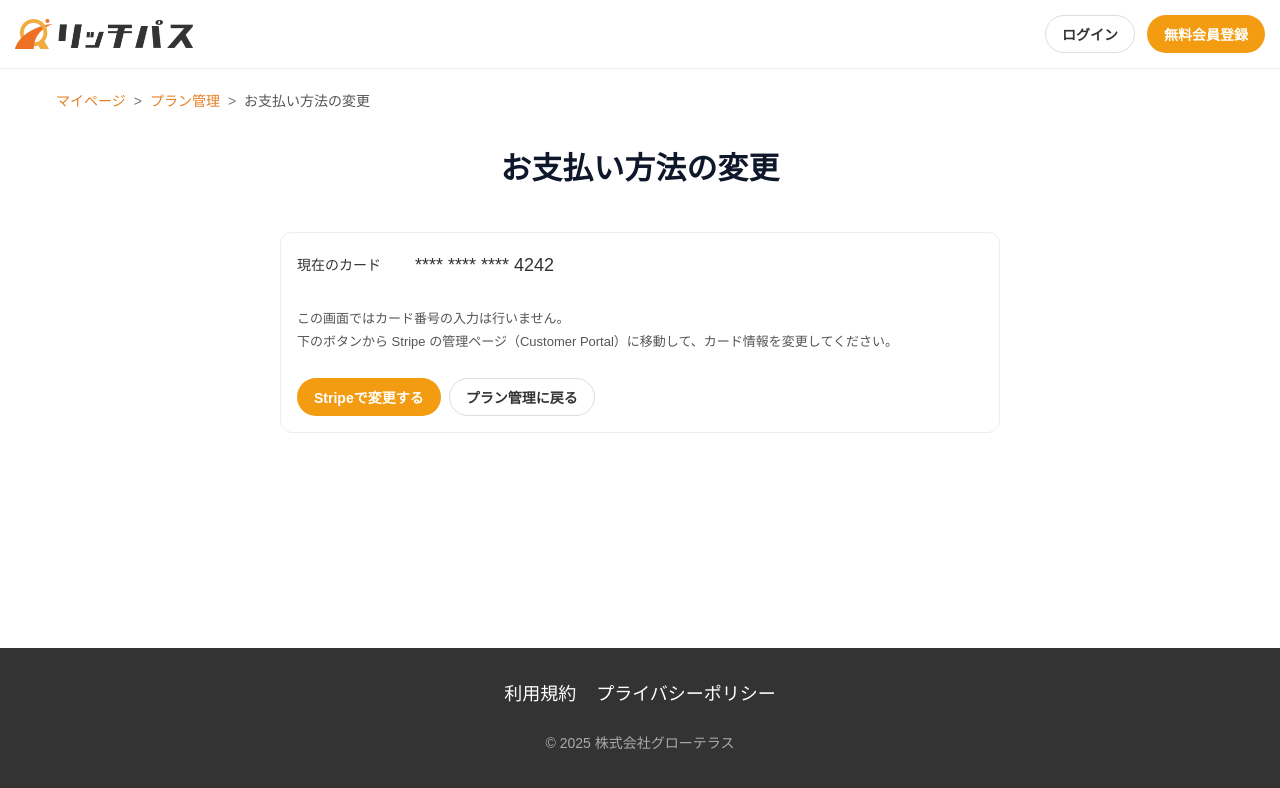
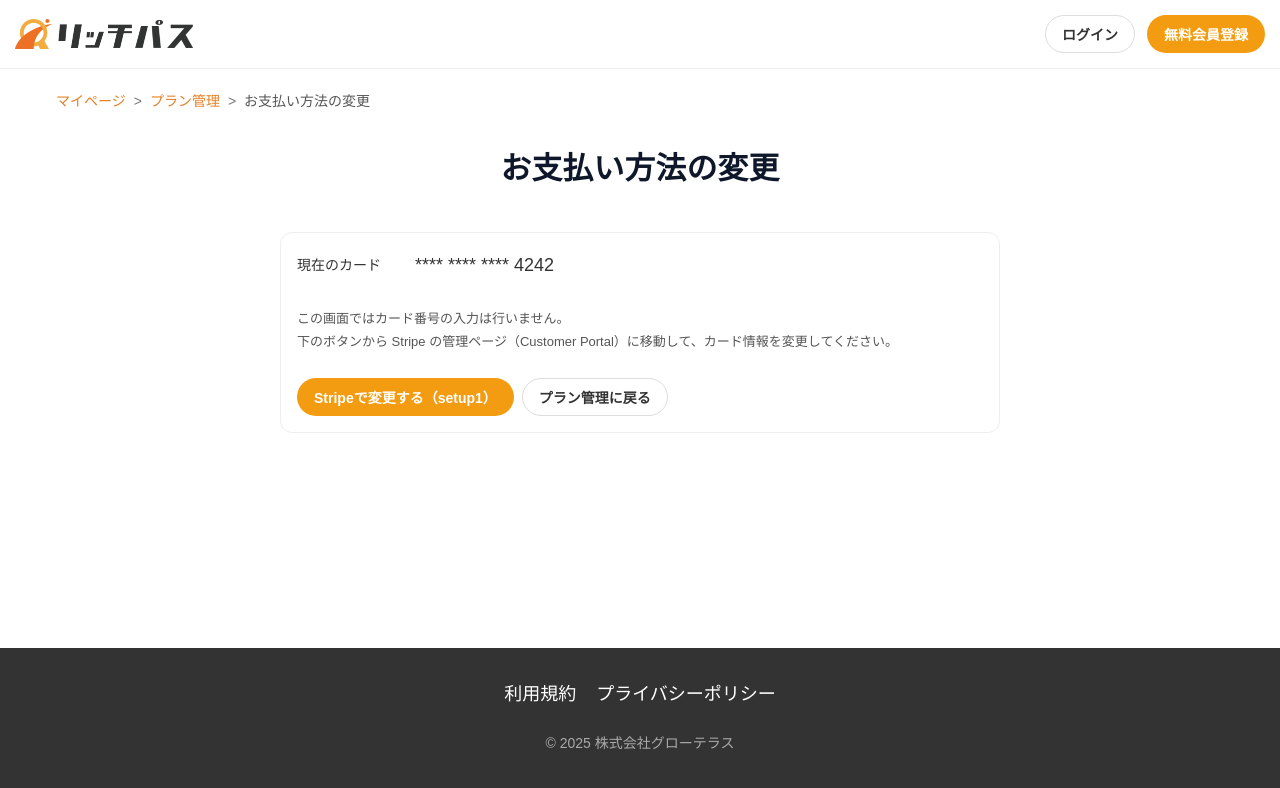
Before and after one commit to GrowTerraceInc/richpass-frontend, a Next.js app: page /settings/billing/payment-method in a window 1280 px wide. Shown: the top 788 px of the page. Built offline with nearby package versions, Linux system fonts and the light colour scheme; no server answers.

Commit message:
diag: add setup marker to checkout redirect

```diff
--- a/app/settings/billing/payment-method/RedirectToStripeButton.tsx
+++ b/app/settings/billing/payment-method/RedirectToStripeButton.tsx
@@ -2,6 +2,9 @@
 import Button from "@/app/components/ui/Button";
 const API = process.env.NEXT_PUBLIC_API_ORIGIN!;
 export default function RedirectToStripeButton() {
-  const go = () => { window.location.href = `${API}/api/billing/portal/redirect`; };
-  return <Button onClick={go} size="small">Stripeで変更する</Button>;
+  const go = () => {
+    // ← 目印 ?v=setup1 を付与
+    window.location.href = `${API}/api/billing/payment-method/checkout/redirect?v=setup1`;
+  };
+  return <Button onClick={go} size="small">Stripeで変更する（setup1）</Button>;
 }
```
